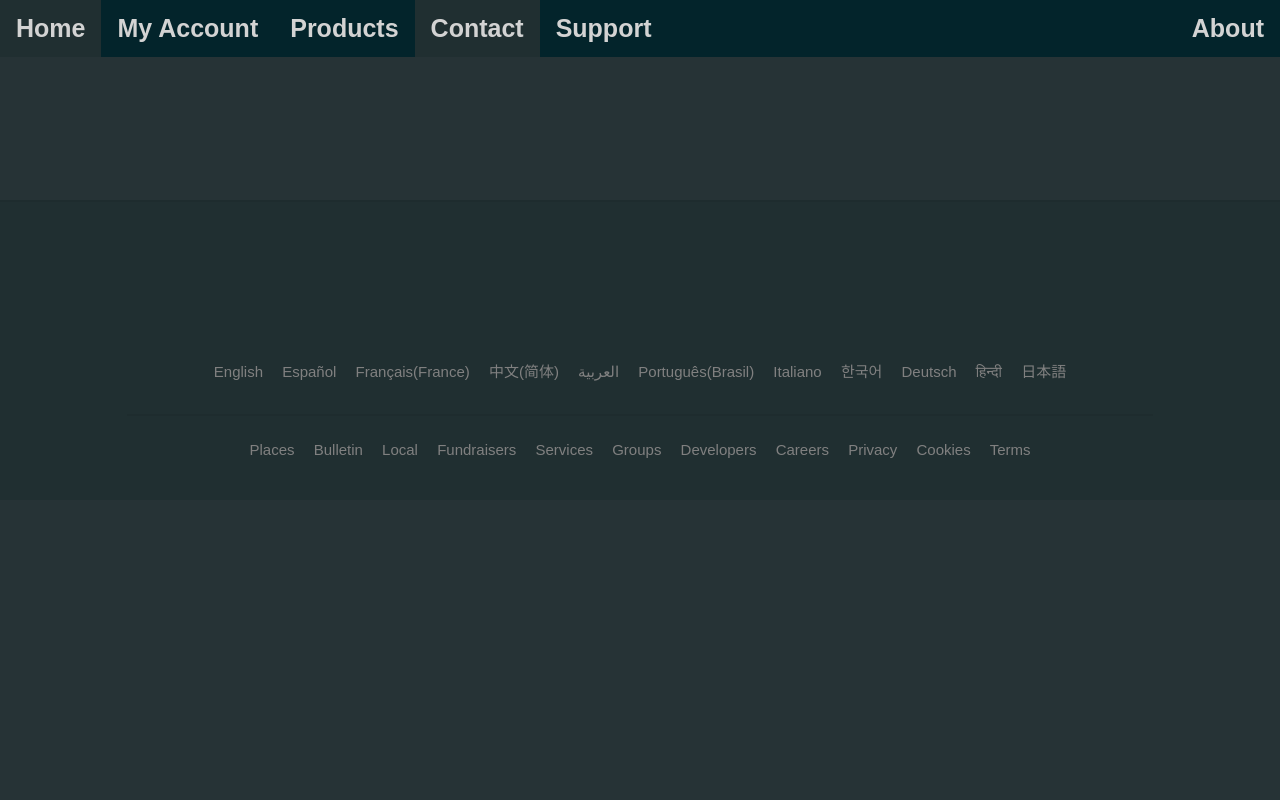
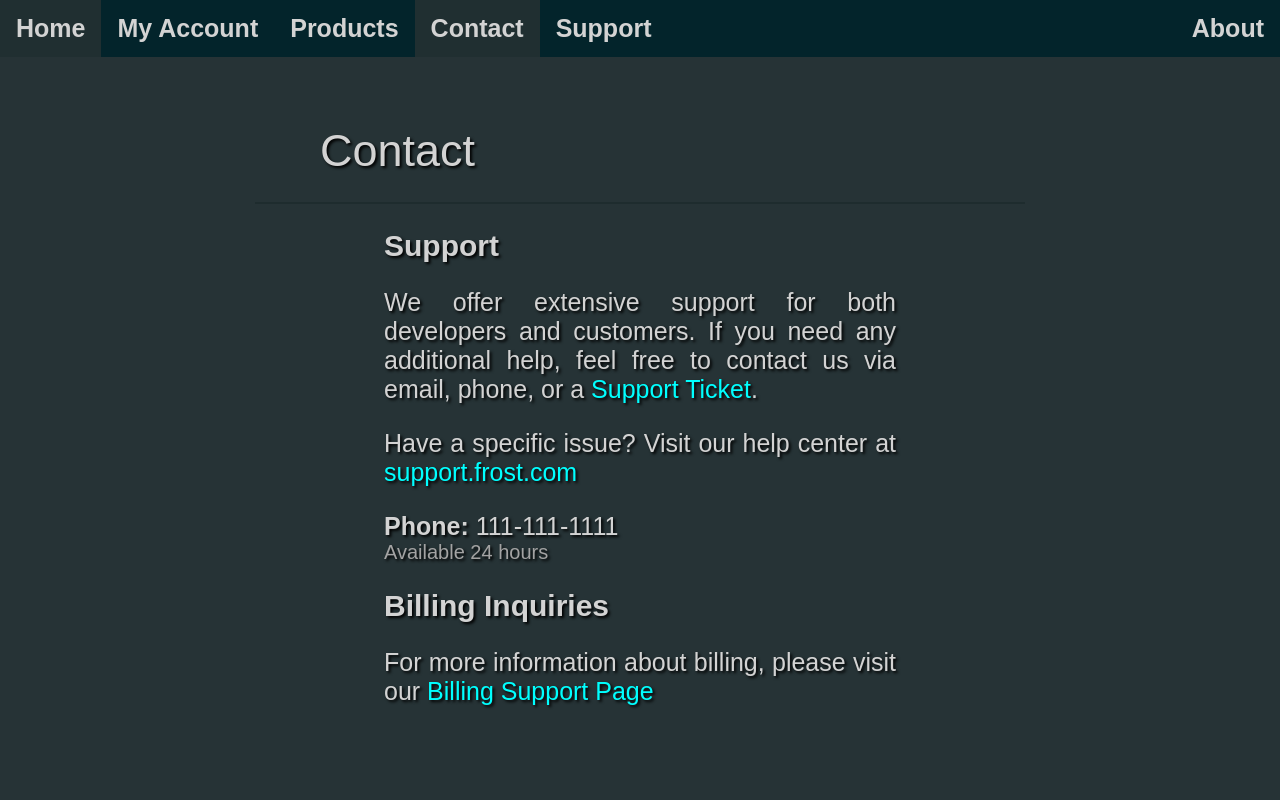
Before and after one commit to grantwhitney1/Frost, a plain HTML site: page pages/contact/contact.html in a window 1280 px wide. Shown: the top 800 px of the page. Drawn offline with Linux system fonts and the light colour scheme.

Commit message:
contact page

```diff
--- a/pages/contact/contact.css
+++ b/pages/contact/contact.css
@@ -64,7 +64,7 @@ ul {
         background-color: rgb(32, 47, 49);
         height: 300px;
         text-align: center;
-        margin-top: 200px;
+        margin-top: 100px;
         color: gray;
     }
 
@@ -88,3 +88,17 @@ ul {
     .res:hover {
         text-decoration: underline;
     }
+
+    .contact {
+        margin-left: auto;
+        margin-right: auto;
+        display: flex;
+        flex-direction: column;
+        justify-content: center;
+        text-align: justify;
+        width: 50%;
+        color: lightgray;
+        text-shadow: 2px 2px 3px black;
+        font-size: 45px;
+        font-family: Arial, Helvetica, sans-serif;
+    }
--- a/pages/contact/contact.html
+++ b/pages/contact/contact.html
@@ -3,7 +3,7 @@
     <link rel="stylesheet" href="contact.css">
 </head>
 <body>
-    <div>
+    <div> <!--Nav Bar-->
         <ul>
             <li><a style="cursor:pointer" onclick="window.location.href='../home/home.html'">Home</a></li>
             <li><a style="cursor:pointer" onclick="window.location.href='../account/account.html'">My Account</a></li>
@@ -12,6 +12,32 @@
             <li><a style="cursor:pointer" onclick="window.location.href='../support/support.html'">Support</a></li>
             <li style="float:right; cursor:pointer"><a onclick="window.location.href='../about/about.html'">About</a></li>
         </ul>
+    </div>
+    <div class="contact" style="margin-top: 125px"> <!--Contact Container-->
+        <span>Contact</span>
+    </div>
+    <hr class="solid" style="border: 1px solid rgb(30, 44, 46); width: 60%; margin: 25px auto 25px auto">
+    <div class="contact" style="width: 40%">
+        <span style="font-size: 30px; margin-bottom: 25px; font-weight:bold">Support</span>
+        <span style="font-size: 25px; margin-bottom: 25px">
+            We offer extensive support for both developers and customers.
+            If you need any additional help, feel free to contact us via email, phone, or a
+            <a onclick="window.location.href='../support/support.html'"
+            style="color: cyan; cursor: pointer">Support Ticket</a>.
+        </span>
+        <span style="font-size: 25px; margin-bottom: 25px">
+            Have a specific issue? Visit our help center at
+            <a onclick="window.location.href='../support/support.html'"
+            style="color: cyan; cursor: pointer">support.frost.com</a>
+        </span>
+        <span style="font-size:25px">
+            <strong>Phone:</strong> 111-111-1111
+        </span>
+        <span style="font-size: 20px; color: rgb(163, 163, 163); margin-bottom: 25px">Available 24 hours</span>
+        <span style="font-size: 30px; font-weight: bold; margin-bottom: 25px">Billing Inquiries</span>
+        <span style="font-size: 25px">For more information about billing, please visit our
+        <a onclick="window.location.href='../support/support.html'"
+        style="color: cyan; cursor: pointer">Billing Support Page</a></span>
     </div>
     <div class="info">
         <hr class="solid" style="border: 1px solid rgb(30, 44, 46);">
```
